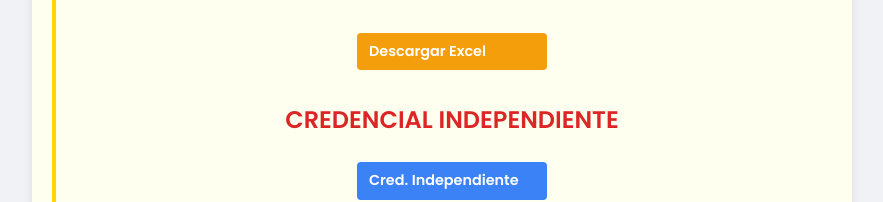
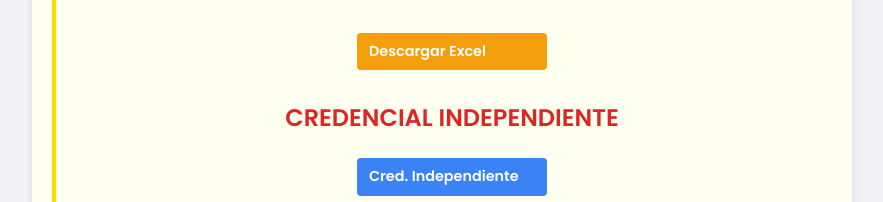
Before and after one commit to danielfigueroa1879/Credenciales, a plain HTML site: page index.html in a window 1280 px wide. Shown: the part 947-1149 px from the top of the page, without its empty margins (198-1081 px from the left). Drawn offline with nearby package versions, Linux system fonts and the light colour scheme.

Commit message:
Update index.html

```diff
--- a/index.html
+++ b/index.html
@@ -685,7 +685,7 @@
                         </div>
 
                         <!-- Nuevo subtítulo para Credencial Independiente, ahora más grande y rojo -->
-                        <h4 class="font-semibold mb-2 mt-4 text-center" style="font-size: 1.5rem; color: #DC2626;">CREDENCIAL INDEPENDIENTE</h4>
+                        <h4 class="font-semibold mb-2 mt-4 text-center text-red-600 text-lg sm:text-xl md:text-2xl">CREDENCIAL INDEPENDIENTE</h4>
                         <div class="flex flex-wrap justify-center items-center">
                             <a href="https://dal5.short.gy/Ind" target="_blank" class="download-btn bg-blue-500 hover:bg-blue-600 text-white font-bold rounded mt-2 mb-4 indep-btn">
                                 Cred. Independiente
```
